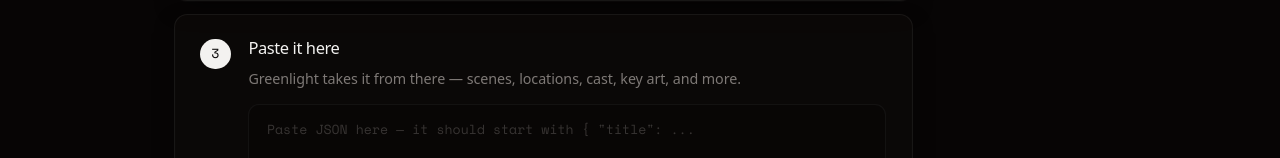
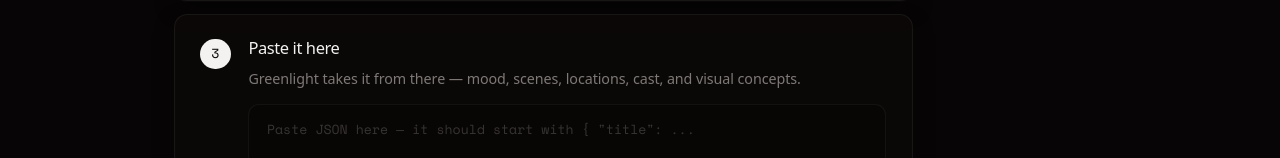
Before and after one commit to madebysan/greenlight, a Next.js app: page / in a window 1280 px wide. Shown: the part 598-756 px from the top of the page. Built offline with nearby package versions, Linux system fonts and the light colour scheme.

Commit message:
checkpoint: update step-instructions.tsx

```diff
--- a/components/wizard/step-instructions.tsx
+++ b/components/wizard/step-instructions.tsx
@@ -138,7 +138,7 @@
                 Paste it here
               </h3>
               <p className="text-[13px] leading-[1.6] text-muted-foreground mb-3">
-                Greenlight takes it from there — scenes, locations, cast, key art, and more.
+                Greenlight takes it from there — mood, scenes, locations, cast, and visual concepts.
               </p>
 
               <textarea
```
